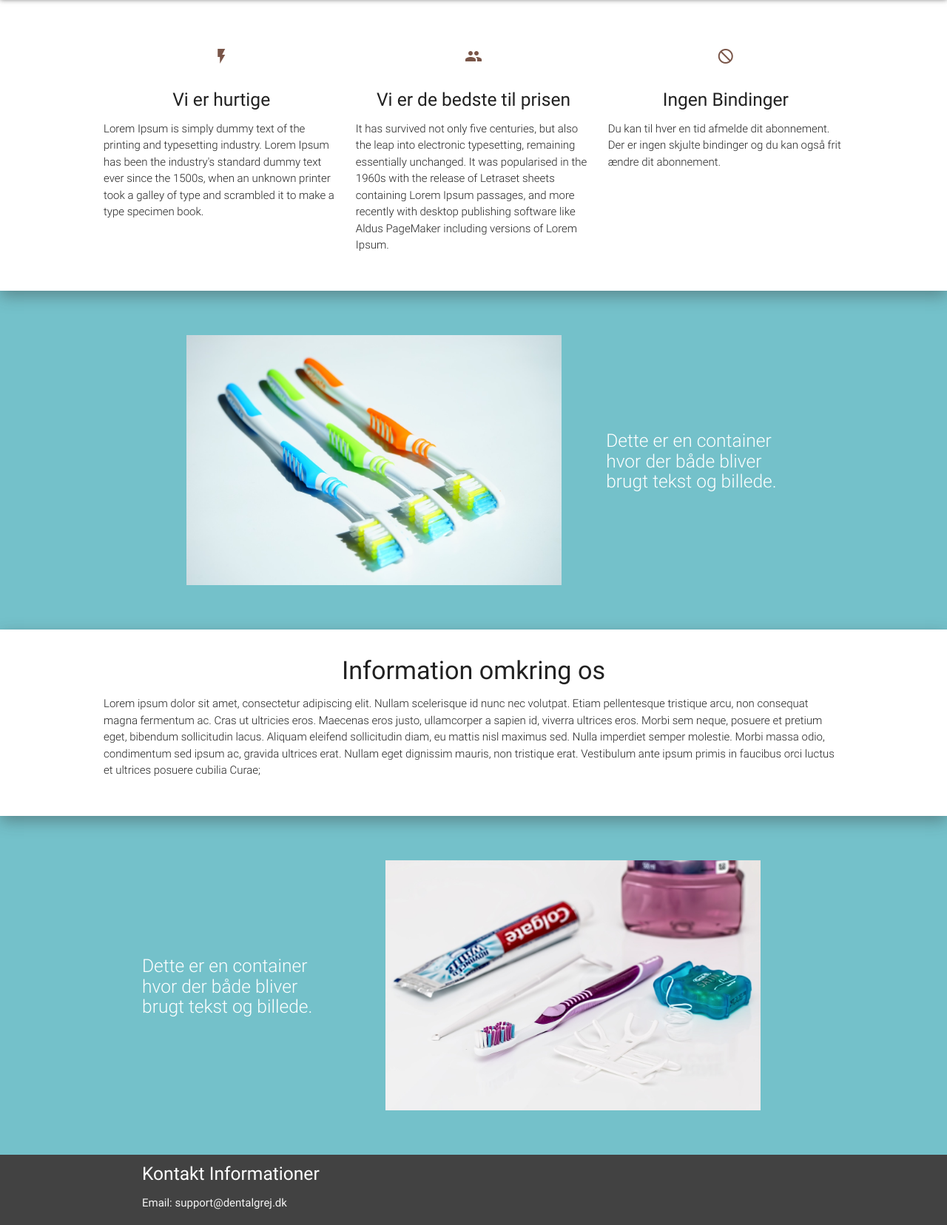
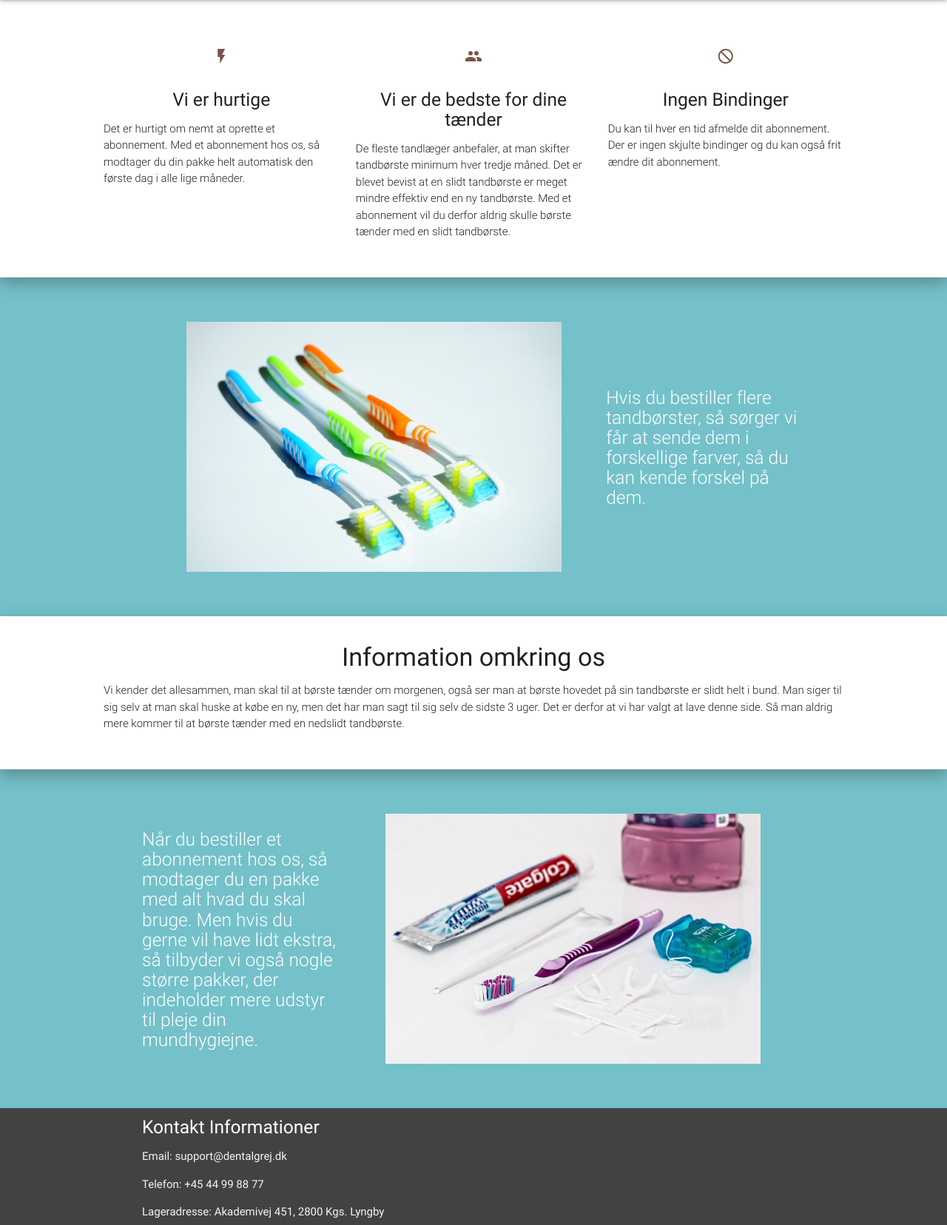
Before and after one commit to ChrisMizz/DentalGrej, a PHP site: page /Index.html in a window 1280 px wide. Shown: the part 565-2221 px from the top of the page at 74% size. Run offline with PHP 8.4, Linux system fonts and the light colour scheme; some libraries are stand-ins or nearby versions.

Commit message:
Tilføjet rigtig tekst til index.html

```diff
--- a/Index.html
+++ b/Index.html
@@ -63,14 +63,14 @@
         <div class="icon-block">
           <h2 class="center brown-text"><i class="material-icons">flash_on</i></h2>
           <h5 class="center">Vi er hurtige</h5>
-          <p class="light">Lorem Ipsum is simply dummy text of the printing and typesetting industry. Lorem Ipsum has been the industry's standard dummy text ever since the 1500s, when an unknown printer took a galley of type and scrambled it to make a type specimen book.</p>
+          <p class="light">Det er hurtigt om nemt at oprette et abonnement. Med et abonnement hos os, så modtager du din pakke helt automatisk den første dag i alle lige måneder. </p>
         </div>
       </div>
       <div class="col s12 m4">
         <div class="icon-block">
           <h2 class="center brown-text"><i class="material-icons">group</i></h2>
-          <h5 class="center">Vi er de bedste til prisen</h5>
-          <p class="light">It has survived not only five centuries, but also the leap into electronic typesetting, remaining essentially unchanged. It was popularised in the 1960s with the release of Letraset sheets containing Lorem Ipsum passages, and more recently with desktop publishing software like Aldus PageMaker including versions of Lorem Ipsum.</p>
+          <h5 class="center">Vi er de bedste for dine tænder</h5>
+          <p class="light">De fleste tandlæger anbefaler, at man skifter tandbørste minimum hver tredje måned. Det er blevet bevist at en slidt tandbørste er meget mindre effektiv end en ny tandbørste. Med et abonnement vil du derfor aldrig skulle børste tænder med en slidt tandbørste.</p>
         </div>
       </div>
       <div class="col s12 m4">
@@ -88,7 +88,7 @@
   <div class="container">
     <div class="mirror">
       <img class="mirror-image" src="TB.jpg" alt="bikedark">
-      <h5 class="mirror-text header light">Dette er en container hvor der både bliver brugt tekst og billede.</h5>
+      <h5 class="mirror-text header light">Hvis du bestiller flere tandbørster, så sørger vi får at sende dem i forskellige farver, så du kan kende forskel på dem.</h5>
     </div>
   </div>
   </div>
@@ -99,7 +99,7 @@
       <div class="col s12 center">
         <h3><i class="mdi-content-send brown-text"></i></h3>
         <h4 id="Info">Information omkring os</h4>
-        <p class="left-align light">Lorem ipsum dolor sit amet, consectetur adipiscing elit. Nullam scelerisque id nunc nec volutpat. Etiam pellentesque tristique arcu, non consequat magna fermentum ac. Cras ut ultricies eros. Maecenas eros justo, ullamcorper a sapien id, viverra ultrices eros. Morbi sem neque, posuere et pretium eget, bibendum sollicitudin lacus. Aliquam eleifend sollicitudin diam, eu mattis nisl maximus sed. Nulla imperdiet semper molestie. Morbi massa odio, condimentum sed ipsum ac, gravida ultrices erat. Nullam eget dignissim mauris, non tristique erat. Vestibulum ante ipsum primis in faucibus orci luctus et ultrices posuere cubilia Curae;</p>
+        <p class="left-align light">Vi kender det allesammen, man skal til at børste tænder om morgenen, også ser man at børste hovedet på sin tandbørste er slidt helt i bund. Man siger til sig selv at man skal huske at købe en ny, men det har man sagt til sig selv de sidste 3 uger. Det er derfor at vi har valgt at lave denne side. Så man aldrig mere kommer til at børste tænder med en nedslidt tandbørste.</p>
       </div>
     </div>
   </div>
@@ -108,7 +108,7 @@
   <div id="section-mirror" class="section no-pad-bot">
   <div class="container">
     <div class="mirror">
-      <h5 class="mirror-text header light">Dette er en container hvor der både bliver brugt tekst og billede.</h5>
+      <h5 class="mirror-text header light">Når du bestiller et abonnement hos os, så modtager du en pakke med alt hvad du skal bruge. Men hvis du gerne vil have lidt ekstra, så tilbyder vi også nogle større pakker, der indeholder mere udstyr til pleje din mundhygiejne.</h5>
       <img class="mirror-image" src="Grej.jpg" alt="bikedark">
     </div>
   </div>
--- a/login.php
+++ b/login.php
@@ -84,7 +84,7 @@ if ($rows == 1) {
     exit;
 }else {
 
-//echo "Der opstod en fejl";
+echo "Der opstod en fejl";
 
 }
 
```
